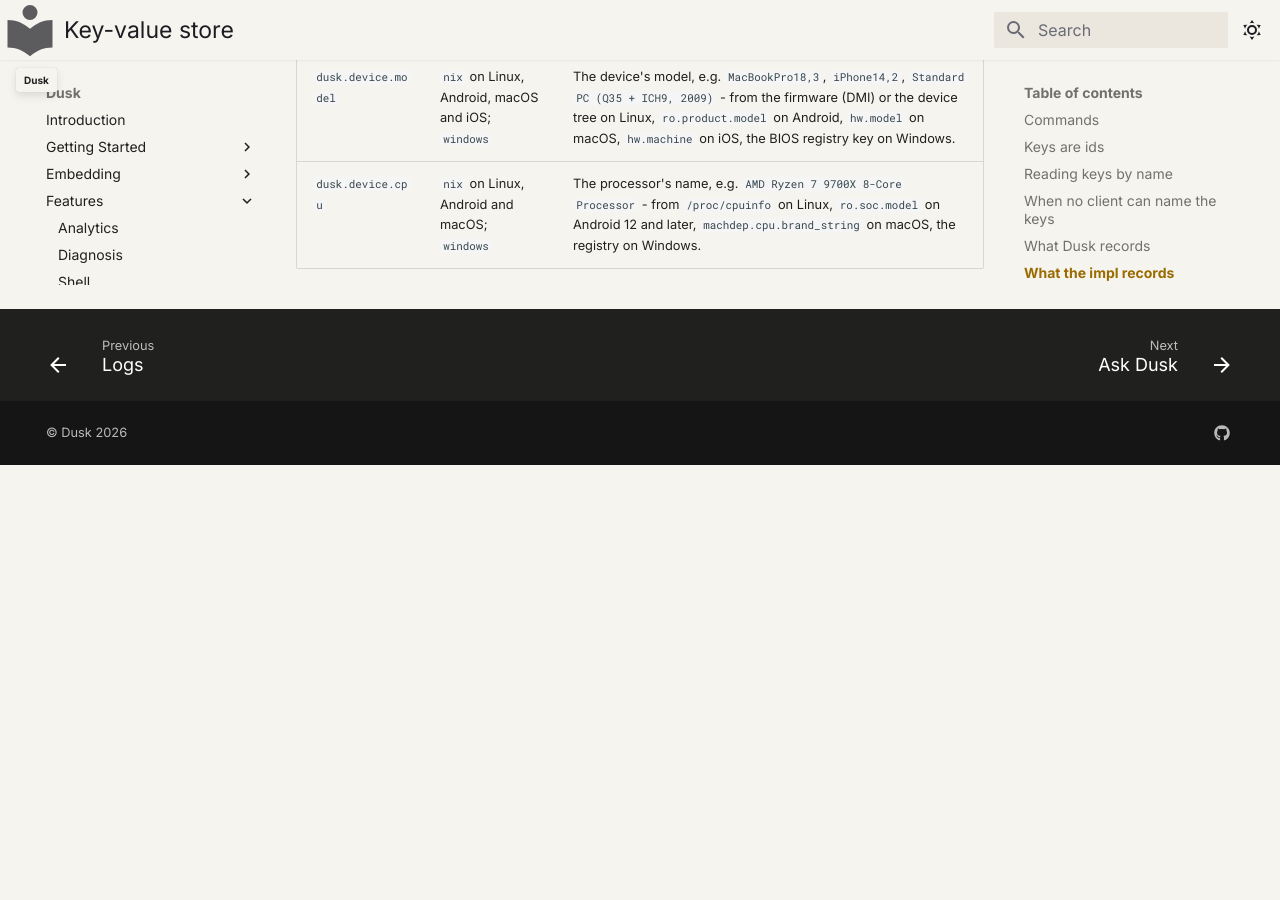
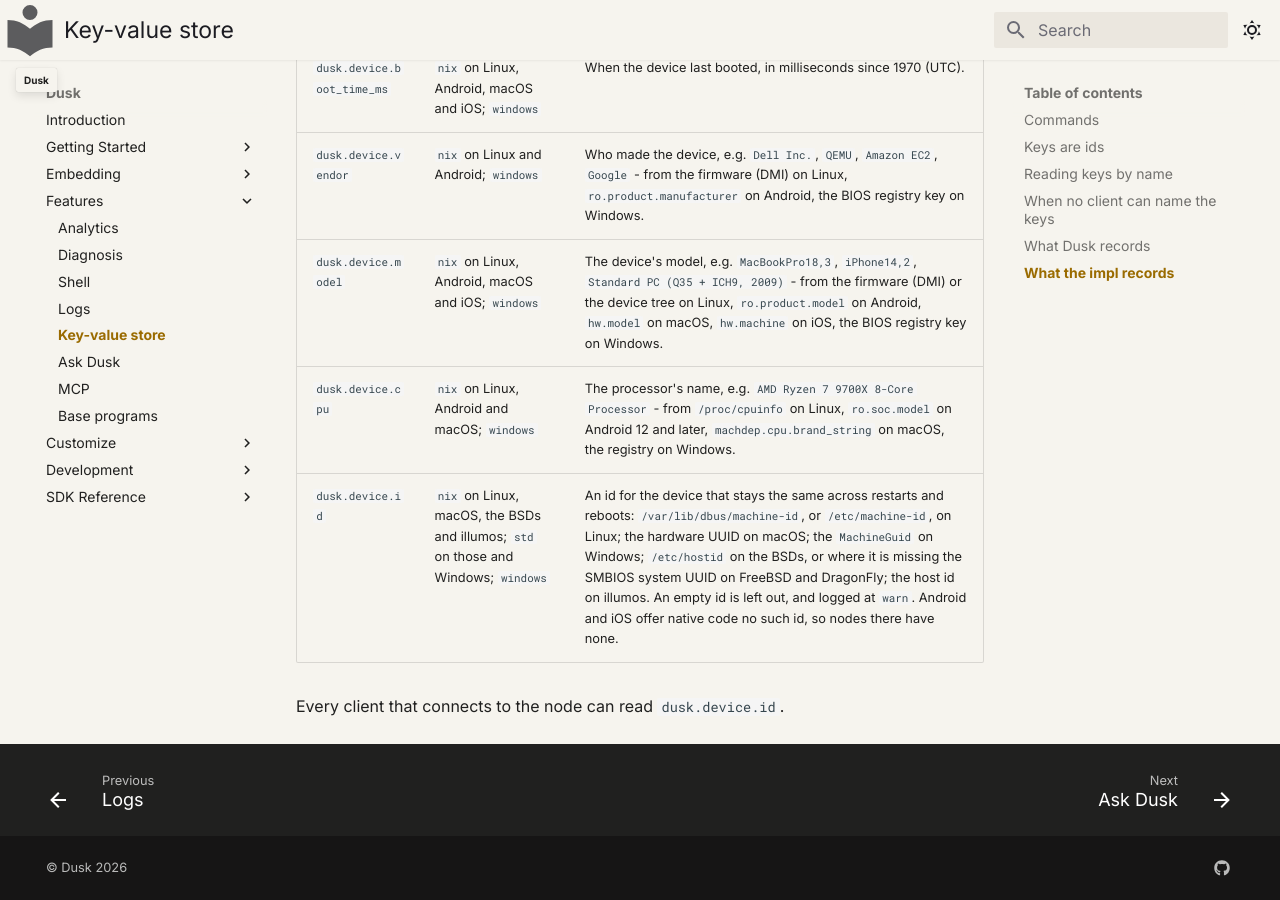
Before and after one commit to tomerze/dusk, an MkDocs documentation site: the page built from docs/docs/features/kvs.md, in a window 1280 px wide and 900 px high, scrolled down 8224 px. Built offline with MkDocs 1.6.1 and Material for MkDocs 9.7.7, drawn with Linux system fonts in a browser that asks for light colours; comment, search, counter and statistics services are not loaded; before the commit the page ends 8689 px from its top, so only the background shows below that.

Commit message:
Update docs for the device id in the kvs
The impl table gains dusk.device.id, the id that stays the same across restarts and reboots, with where it comes from on Linux, macOS, Windows, the BSDs and illumos, which impls write it on which of them, and that Android and iOS have none. A sentence after the table says every client that connects to the node can read it.

```diff
--- a/docs/docs/features/kvs.md
+++ b/docs/docs/features/kvs.md
@@ -209,3 +209,6 @@
 | `dusk.device.vendor` | `nix` on Linux and Android; `windows` | Who made the device, e.g. `Dell Inc.`, `QEMU`, `Amazon EC2`, `Google` - from the firmware (DMI) on Linux, `ro.product.manufacturer` on Android, the BIOS registry key on Windows. |
 | `dusk.device.model` | `nix` on Linux, Android, macOS and iOS; `windows` | The device's model, e.g. `MacBookPro18,3`, `iPhone14,2`, `Standard PC (Q35 + ICH9, 2009)` - from the firmware (DMI) or the device tree on Linux, `ro.product.model` on Android, `hw.model` on macOS, `hw.machine` on iOS, the BIOS registry key on Windows. |
 | `dusk.device.cpu` | `nix` on Linux, Android and macOS; `windows` | The processor's name, e.g. `AMD Ryzen 7 9700X 8-Core Processor` - from `/proc/cpuinfo` on Linux, `ro.soc.model` on Android 12 and later, `machdep.cpu.brand_string` on macOS, the registry on Windows. |
+| `dusk.device.id` | `nix` on Linux, macOS, the BSDs and illumos; `std` on those and Windows; `windows` | An id for the device that stays the same across restarts and reboots: `/var/lib/dbus/machine-id`, or `/etc/machine-id`, on Linux; the hardware UUID on macOS; the `MachineGuid` on Windows; `/etc/hostid` on the BSDs, or where it is missing the SMBIOS system UUID on FreeBSD and DragonFly; the host id on illumos. An empty id is left out, and logged at `warn`. Android and iOS offer native code no such id, so nodes there have none. |
+
+Every client that connects to the node can read `dusk.device.id`.
```
